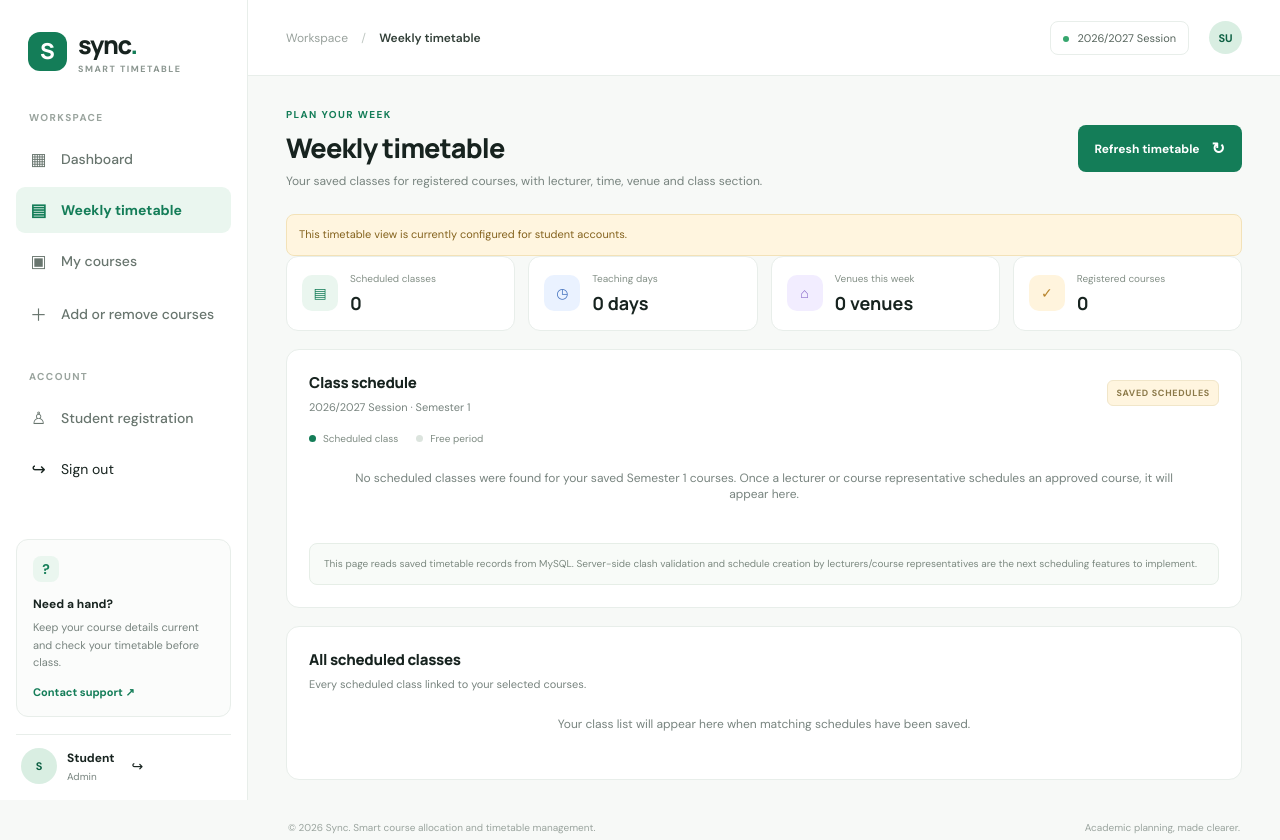
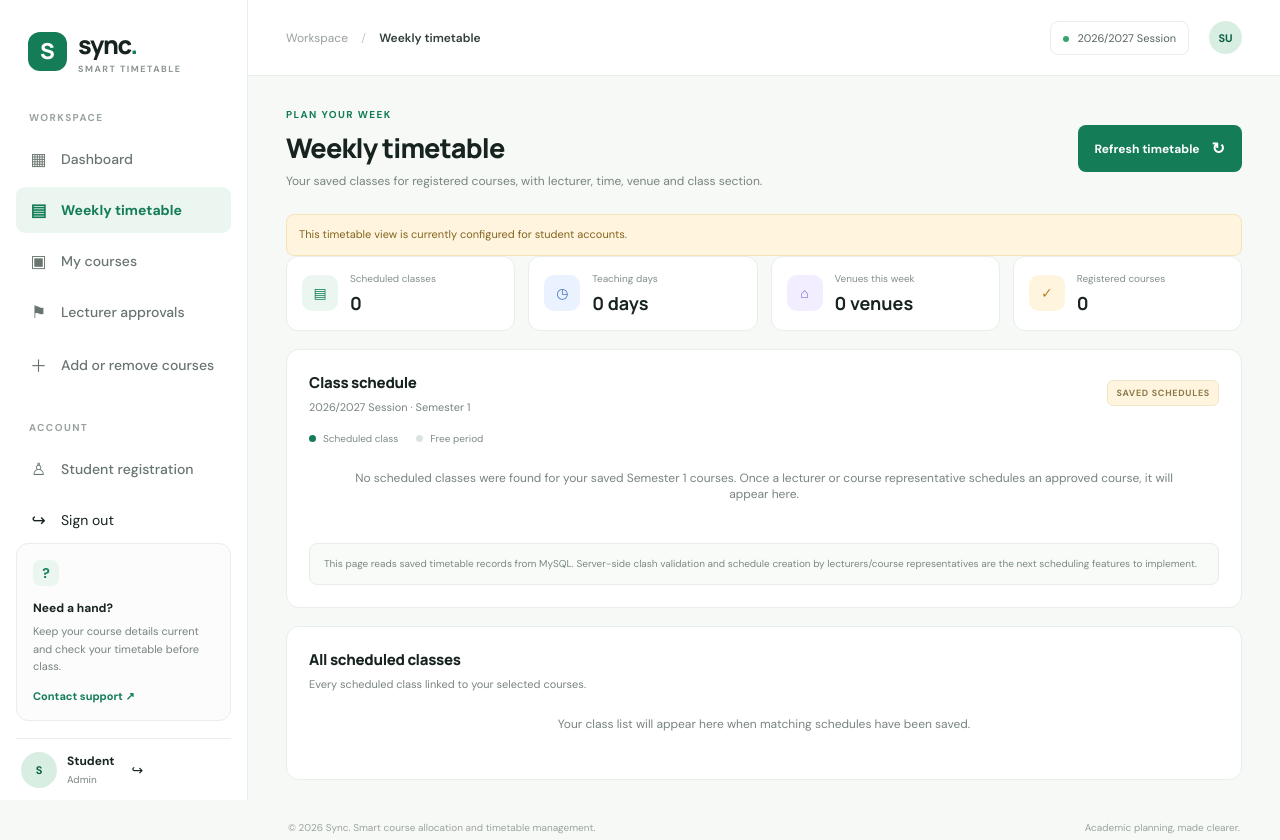
Before and after one commit to mediikon-tech/SYNC---project, a PHP site: page /timetable.php in a window 1280 px wide. Shown: the top 840 px of the page. Run offline with PHP 8.4, Linux system fonts and the light colour scheme; the visitor is signed in with stand-in values (Sample User, id 1).

Commit message:
Show role-specific lecturer and admin navigation

```diff
--- a/includes/header.php
+++ b/includes/header.php
@@ -10,6 +10,12 @@ $navItems = [
     'timetable' => ['timetable.php', '▤', 'Weekly timetable'],
     'courses' => ['courses.php', '▣', 'My courses'],
 ];
+if (($currentUser['role'] ?? '') === 'lecturer') {
+    $navItems['lecturer_courses'] = ['lecturer_courses.php', '✓', 'Teaching requests'];
+}
+if (($currentUser['role'] ?? '') === 'admin') {
+    $navItems['admin_approvals'] = ['admin_approvals.php', '⚑', 'Lecturer approvals'];
+}
 ?>
 <!doctype html>
 <html lang="en">
```
